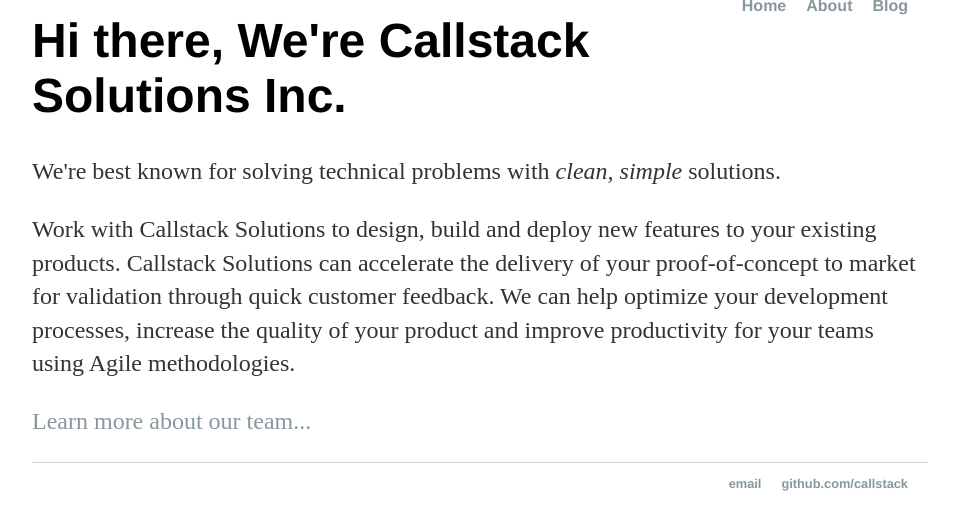
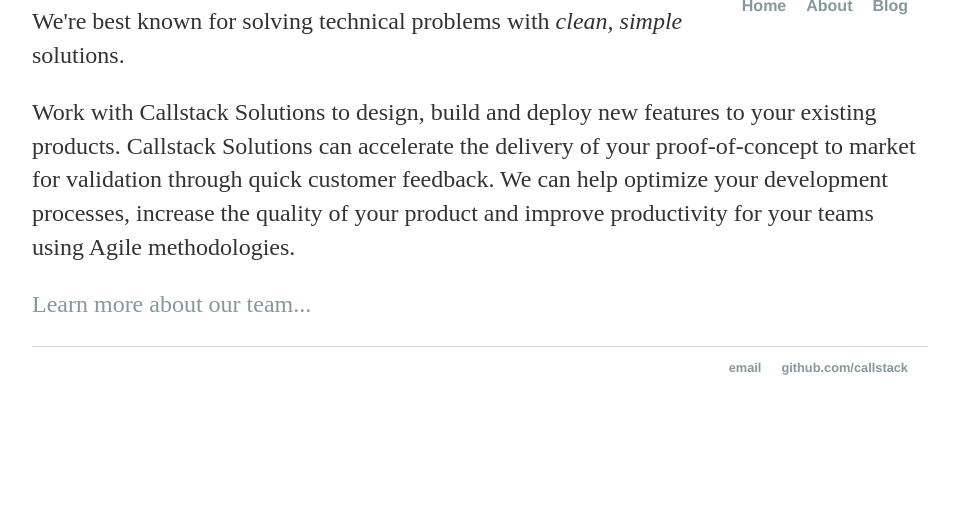
Before and after one commit to callstack-xx/callstack.github.io, a Jekyll site: the page built from index.html, in a window 1280 px wide. Shown: the part 383-906 px from the top of the page, without its empty margins (160-1119 px from the left). Built offline with Jekyll 4.4.1, drawn with Linux system fonts in a browser that asks for light colours.

Commit message:
Update index.html

```diff
--- a/index.html
+++ b/index.html
@@ -4,7 +4,6 @@
 ---
 
 <div class="blurb">
-	<h1>Hi there, We're Callstack Solutions Inc.</h1>
 	<p>We're best known for solving technical problems with <em>clean, simple</em> solutions.</p>
 	<p>Work with Callstack Solutions to design, build and deploy new features to your existing products.  Callstack Solutions can accelerate the delivery of your proof-of-concept to market for validation through quick customer feedback.  We can help optimize your development processes, increase the quality of your product and improve productivity for your teams using Agile methodologies.</p>
 	<p><a href="/about">Learn more about our team...</a></p>
```
